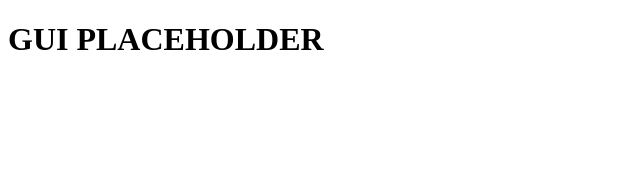
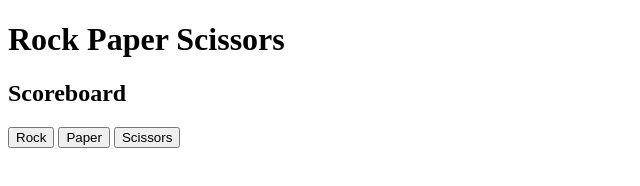
Before and after one commit to aschwimm/rock-paper-scissors, a plain HTML site: page index.html in a window 1280 px wide. Shown: the whole page, without its empty margins (0-640 px from the left). Drawn offline with Linux system fonts and the light colour scheme.

Commit message:
Add html elements that will act as GUI for rps game

```diff
--- a/index.html
+++ b/index.html
@@ -3,10 +3,16 @@
 <head>
     <meta charset="UTF-8">
     <meta name="viewport" content="width=device-width, initial-scale=1.0">
-    <script src="./scripts.js"></script>
+    <script src="./scripts.js" defer></script>
     <title>Rock Paper Scissors</title>
 </head>
 <body>
-    <h1>GUI PLACEHOLDER</h1>
+    <h1>Rock Paper Scissors</h1>
+    <h2>Scoreboard</h1>
+    <div id="scoreboard"></div>
+    <button class="choices rock">Rock</button>
+    <button class="choices paper">Paper</button>
+    <button class="choices scissors">Scissors</button>
+    <h1 id="game-result"></h1>
 </body>
 </html>
```
